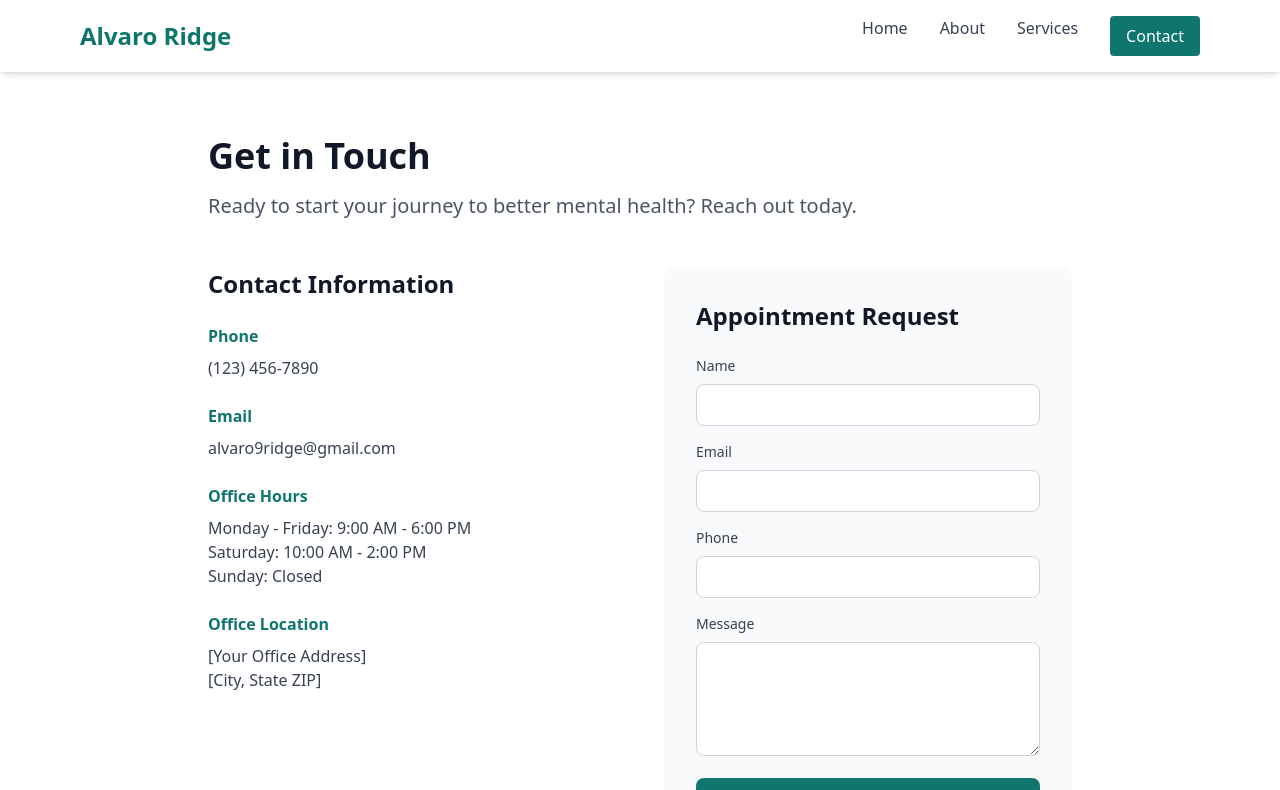
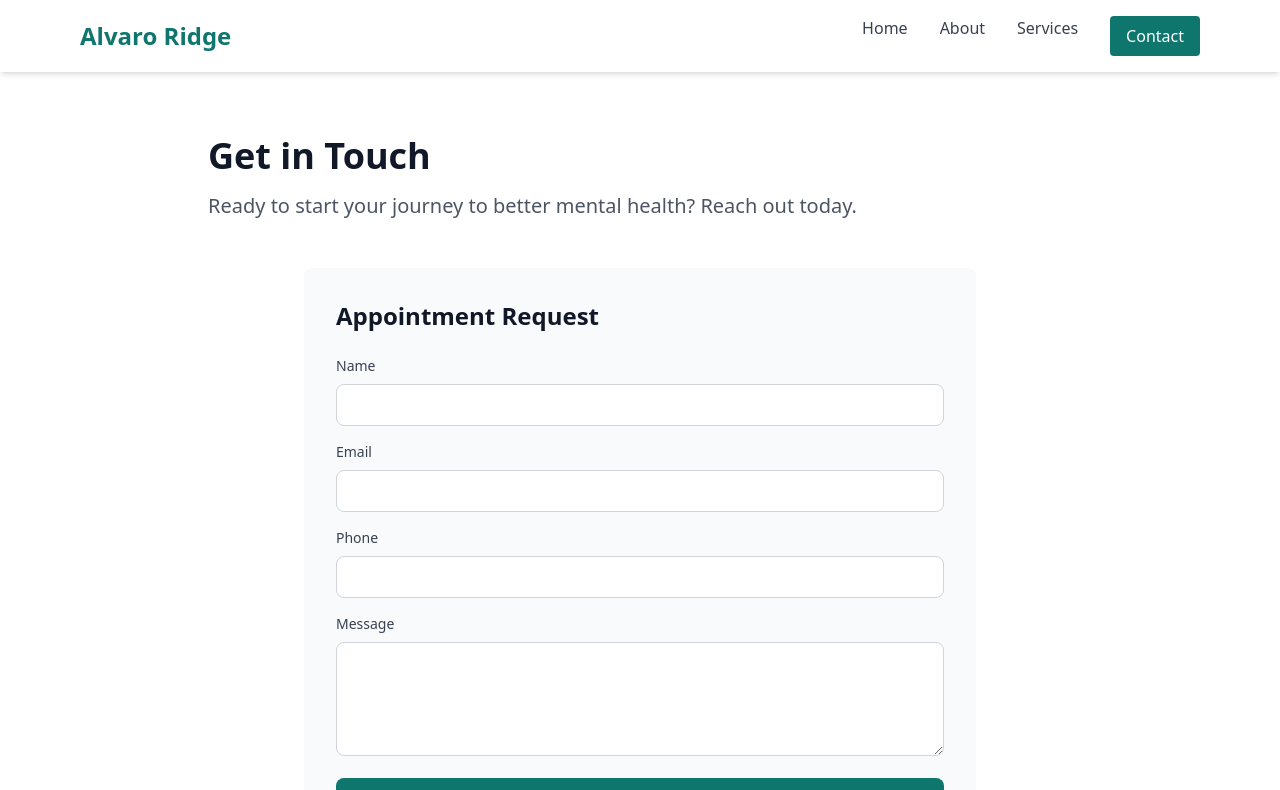
Before and after one commit to Bluemystridge/Clinical-Psychology-Website, a Next.js app: page /contact in a window 1280 px wide. Shown: the top 790 px of the page. Built offline with nearby package versions, Linux system fonts and the light colour scheme.

Commit message:
Remove Contact Information section from contact page

```diff
--- a/app/contact/page.tsx
+++ b/app/contact/page.tsx
@@ -15,42 +15,7 @@ export default function Contact() {
           Ready to start your journey to better mental health? Reach out today.
         </p>
 
-        <div className="grid grid-cols-1 md:grid-cols-2 gap-12">
-          <div>
-            <h2 className="text-2xl font-semibold text-gray-900 mb-6">Contact Information</h2>
-
-            <div className="space-y-6">
-              <div>
-                <h3 className="font-semibold text-primary mb-2">Phone</h3>
-                <a href="tel:+1234567890" className="text-gray-700 hover:text-primary">
-                  (123) 456-7890
-                </a>
-              </div>
-
-              <div>
-                <h3 className="font-semibold text-primary mb-2">Email</h3>
-                <a href="mailto:alvaro9ridge@gmail.com" className="text-gray-700 hover:text-primary">
-                  alvaro9ridge@gmail.com
-                </a>
-              </div>
-
-              <div>
-                <h3 className="font-semibold text-primary mb-2">Office Hours</h3>
-                <p className="text-gray-700">Monday - Friday: 9:00 AM - 6:00 PM</p>
-                <p className="text-gray-700">Saturday: 10:00 AM - 2:00 PM</p>
-                <p className="text-gray-700">Sunday: Closed</p>
-              </div>
-
-              <div>
-                <h3 className="font-semibold text-primary mb-2">Office Location</h3>
-                <p className="text-gray-700">
-                  [Your Office Address]<br />
-                  [City, State ZIP]
-                </p>
-              </div>
-            </div>
-          </div>
-
+        <div className="max-w-2xl mx-auto">
           <div className="bg-gray-50 p-8 rounded-lg">
             <h2 className="text-2xl font-semibold text-gray-900 mb-6">Appointment Request</h2>
             <form action="https://formspree.io/f/xwlkbzpe" method="POST" className="space-y-4">
```
